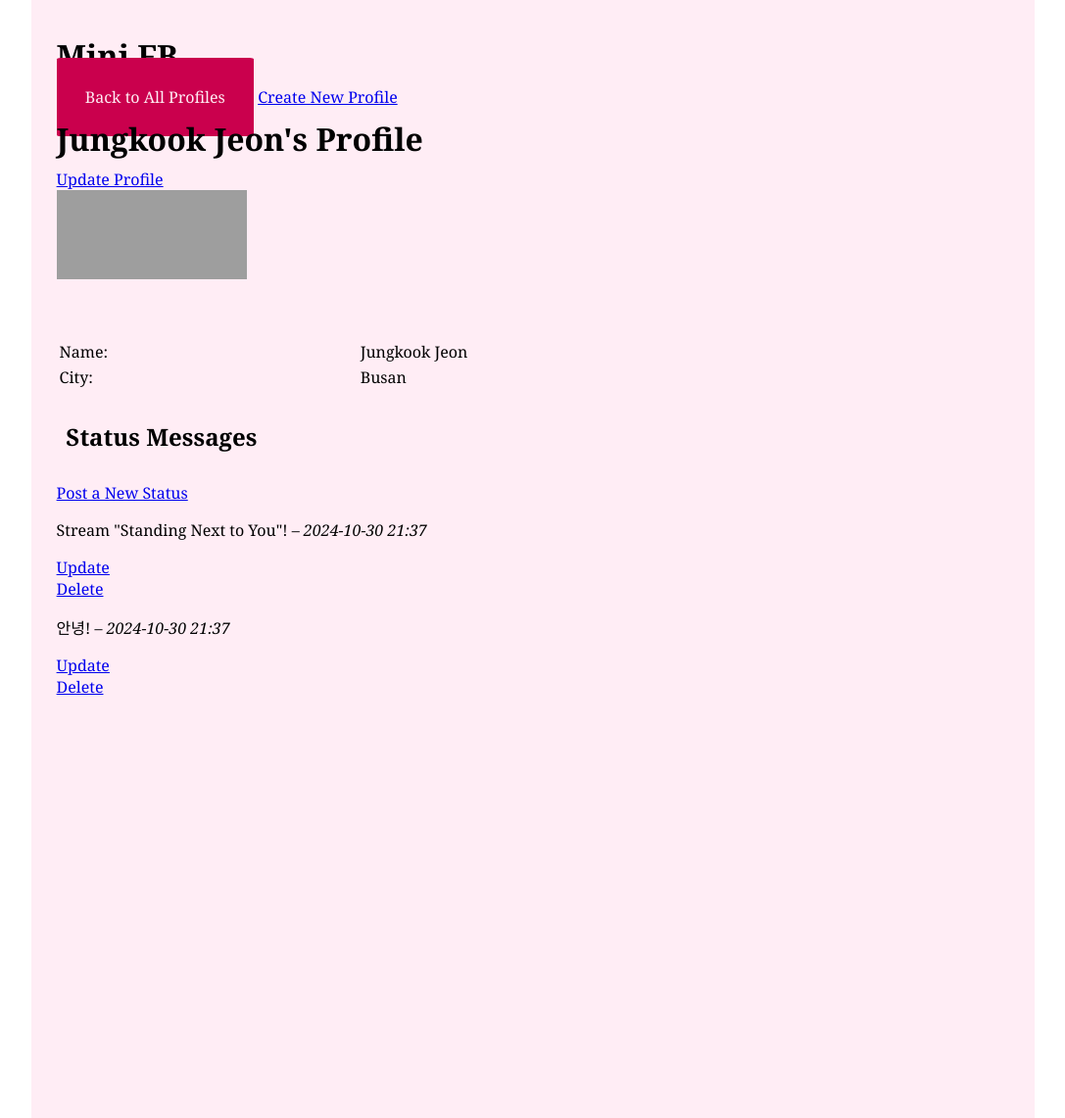
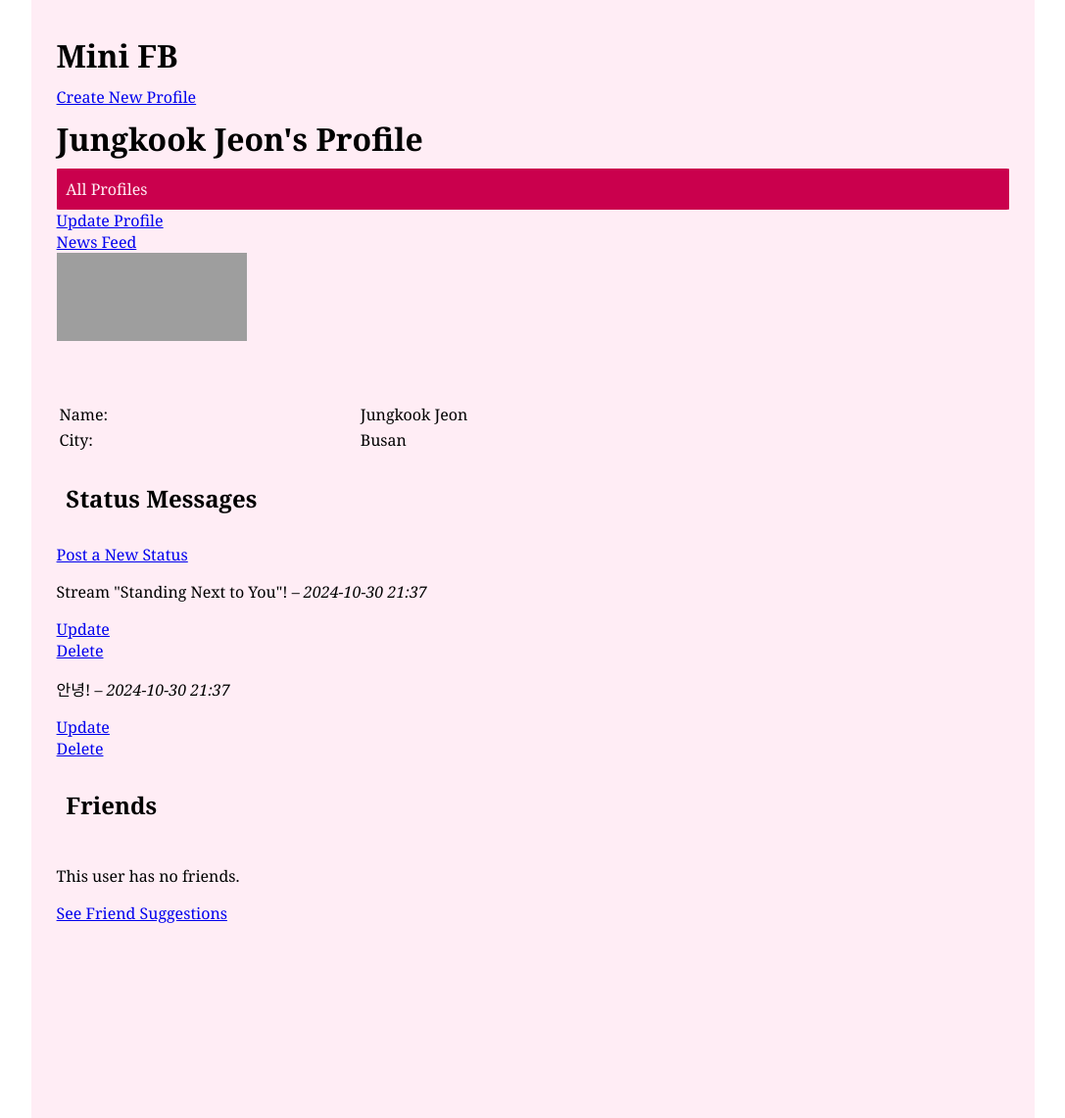
Before and after one commit to ralzaid/cs412, a Django app: page /mini_fb/profile/2/ in a window 1280 px wide. Shown: the top 1141 px of the page at 98% size, without its empty margins (96-1183 px from the left). Run offline with Django 4.2, Linux system fonts and the light colour scheme; data comes from the database, SQL or seed files in the repository; both versions use the stored data as it was after the commit; grey boxes are pictures that could not be loaded.

Commit message:
all works; css is wonky for some reason

```diff
--- a/mini_fb/admin.py
+++ b/mini_fb/admin.py
@@ -1,6 +1,7 @@
 from django.contrib import admin
-from .models import Profile, StatusMessage, Image
+from .models import Profile, StatusMessage, Image, Friend
 
 admin.site.register(Profile)
 admin.site.register(StatusMessage)
 admin.site.register(Image)
+admin.site.register(Friend)
--- a/mini_fb/models.py
+++ b/mini_fb/models.py
@@ -1,11 +1,8 @@
-# blog/models.py
-# Define data models (objects) for use in the blog application
 from django.db import models
 from django.utils import timezone
 from django.urls import reverse
 
 
-# Create your models here.
 class Profile(models.Model):
     first = models.TextField(blank=False)
     last = models.TextField(blank=False)
@@ -21,6 +18,35 @@ class Profile(models.Model):
 
     def get_absolute_url(self):
         return reverse('show_profile', kwargs={'pk': self.pk})
+
+    def get_friends(self):
+        friends_as_profile1 = Friend.objects.filter(profile1=self)
+        friends_as_profile2 = Friend.objects.filter(profile2=self)
+        friends = [friend.profile2 for friend in friends_as_profile1] + [friend.profile1 for friend in friends_as_profile2]
+
+        return friends
+    def add_friend(self, other):
+        if self != other:
+            if not Friend.objects.filter(
+                models.Q(profile1=self, profile2=other) | models.Q(profile1=other, profile2=self)
+            ).exists():
+                Friend.objects.create(profile1=self, profile2=other)
+
+    def get_friend_suggestions(self):
+        friends = self.get_friends()
+        friend_ids = [friend.id for friend in friends]
+        friend_ids.append(self.id)
+        return Profile.objects.exclude(id__in=friend_ids)
+
+    def get_news_feed(self):
+        own_statuses = StatusMessage.objects.filter(profile=self)
+
+        friend_profiles = self.get_friends()
+        friend_statuses = StatusMessage.objects.filter(profile__in=friend_profiles)
+
+        news_feed = own_statuses | friend_statuses
+        return news_feed.order_by('-timestamp')
+
 
 
 class StatusMessage(models.Model):
@@ -43,3 +69,12 @@ class Image(models.Model):
 
     def __str__(self):
         return f"Image for StatusMessage {self.status_message.id} at {self.timestamp}"
+
+
+class Friend(models.Model):
+    profile1 = models.ForeignKey(Profile, on_delete=models.CASCADE, related_name="profile1")
+    profile2 = models.ForeignKey(Profile, on_delete=models.CASCADE, related_name="profile2")
+    timestamp = models.DateTimeField(default=timezone.now)
+
+    def __str__(self):
+        return f"{self.profile1} & {self.profile2}"
--- a/mini_fb/templates/mini_fb/base.html
+++ b/mini_fb/templates/mini_fb/base.html
@@ -9,7 +9,6 @@
     <body>
     <div class="page-wrapper">
     <h1>Mini FB</h1>
-    <a href="{% url 'show_all_profiles' %}" id="back-to">Back to All Profiles</a>
     <a href="{% url 'create_profile' %}">Create New Profile</a>
         <div class="container">
             <main>
--- a/mini_fb/templates/mini_fb/show_profile.html
+++ b/mini_fb/templates/mini_fb/show_profile.html
@@ -3,7 +3,9 @@
 {% block content %}
 <main class="container">
     <h1>{{ profile.first }} {{ profile.last }}'s Profile</h1>
+    <a href="{% url 'show_all_profiles' %}" id="back-to">All Profiles</a>
     <a href="{% url 'update_profile' profile.pk %}">Update Profile</a>
+    <a href="{% url 'news_feed' profile.pk %}"> News Feed</a>
     <div>
         <img src="{{ profile.image_url }}" alt="Profile Image" style="width:300px; height:auto;">
     </div>
@@ -36,7 +38,23 @@
         <p>No status messages available.</p>
     {% endif %}
 
-
-
+    <h2>Friends</h2>
+    {% if profile.get_friends %}
+        <ul>
+            {% for friend in profile.get_friends %}
+                <li style="display: flex; align-items: center; margin-bottom: 2%;">
+                    <a href="{% url 'show_profile' friend.pk %}">
+                        <img src="{{ friend.image_url }}" alt="{{ friend.first }} {{ friend.last }}" style="width: 30%; height: 30%;">
+                    </a>
+                </li>
+                <li style="list-style: none;">
+                     <a href="{% url 'show_profile' friend.pk %}">{{ friend.first }} {{ friend.last }}</a>
+                </li>
+            {% endfor %}
+        </ul>
+    {% else %}
+        <p>This user has no friends.</p>
+    {% endif %}
+    <a href="{% url 'friend_suggestions' profile.pk %}">See Friend Suggestions</a>
 </main>
 {% endblock %}
--- a/mini_fb/urls.py
+++ b/mini_fb/urls.py
@@ -1,7 +1,19 @@
 from django.urls import path
 from django.conf import settings
 from . import views
-from .views import ShowAllProfilesView, ShowProfilePageView, CreateProfileView, CreateStatusMessageView, UpdateProfileView, DeleteStatusMessageView, UpdateStatusMessageView
+
+from .views import (
+    ShowAllProfilesView,
+    ShowProfilePageView,
+    CreateProfileView,
+    CreateStatusMessageView,
+    UpdateProfileView,
+    DeleteStatusMessageView,
+    UpdateStatusMessageView,
+    CreateFriendView,
+    ShowFriendSuggestionsView,
+    ShowNewsFeedView
+)
 
 urlpatterns = [
     path('', views.ShowAllProfilesView.as_view(), name='Show_all'),
@@ -12,5 +24,8 @@ urlpatterns = [
     path('profile/<int:pk>/update/', UpdateProfileView.as_view(), name='update_profile'),
     path('status/<int:pk>/delete/', DeleteStatusMessageView.as_view(), name='delete_status'),
     path('status/<int:pk>/update/', UpdateStatusMessageView.as_view(), name='update_status'),
+    path('profile/<int:pk>/add_friend/<int:other_pk>/', CreateFriendView.as_view(), name='add_friend'),
+    path('profile/<int:pk>/friend_suggestions/', ShowFriendSuggestionsView.as_view(), name='friend_suggestions'),
+    path('profile/<int:pk>/news_feed/', ShowNewsFeedView.as_view(), name='news_feed'),
 
 ]
--- a/mini_fb/views.py
+++ b/mini_fb/views.py
@@ -1,10 +1,11 @@
-from django.shortcuts import render
+from django.shortcuts import render, redirect
 
 from .models import *
 from django.views.generic import ListView, DetailView, CreateView, UpdateView, DeleteView
 from .forms import CreateProfileForm, CreateStatusMessageForm, UpdateProfileForm
 from django.urls import reverse
 from .models import Profile, StatusMessage, Image
+from django.views import View
 
 class ShowAllProfilesView(ListView):
 
@@ -81,3 +82,31 @@ class UpdateStatusMessageView(UpdateView):
 
     def get_success_url(self):
         return reverse('show_profile', kwargs={'pk': self.object.profile.pk})
+
+
+class CreateFriendView(View):
+    def dispatch(self, request, *args, **kwargs):
+        profile = Profile.objects.get(pk=self.kwargs['pk'])
+        other = Profile.objects.get(pk=self.kwargs['other_pk'])
+        profile.add_friend(other)
+        return redirect('show_profile', pk=profile.pk)
+
+class ShowFriendSuggestionsView(DetailView):
+    model = Profile
+    template_name = 'mini_fb/friend_suggestions.html'
+    context_object_name = 'profile'
+
+    def get_context_data(self, **kwargs):
+        context = super().get_context_data(**kwargs)
+        context['suggested_friends'] = self.object.get_friend_suggestions()
+        return context
+
+class ShowNewsFeedView(DetailView):
+    model = Profile
+    template_name = 'mini_fb/news_feed.html'
+    context_object_name = 'profile'
+
+    def get_context_data(self, **kwargs):
+        context = super().get_context_data(**kwargs)
+        context['news_feed'] = self.object.get_news_feed()
+        return context
--- a/static/styles2.css
+++ b/static/styles2.css
@@ -83,8 +83,8 @@ h3 {
     text-decoration: none;
     color:#ffedf5;
     background-color: #ca004d;
-    border-radius: 2%;
-    padding: 3%;
+    border-radius: 1%;
+    padding: 1%;
 }
 
 
```
Also changed, not shown: mini_fb/templates/mini_fb/friend_suggestions.html (added, +22 -0 lines), mini_fb/templates/mini_fb/news_feed.html (added, +28 -0 lines), mini_fb/templates/mini_fb/show_all_profiles.html (+13 -14 lines), a8_url.txt (added), db.sqlite3, mini_fb/migrations/0006_alter_image_image_file_friend.py (added).
